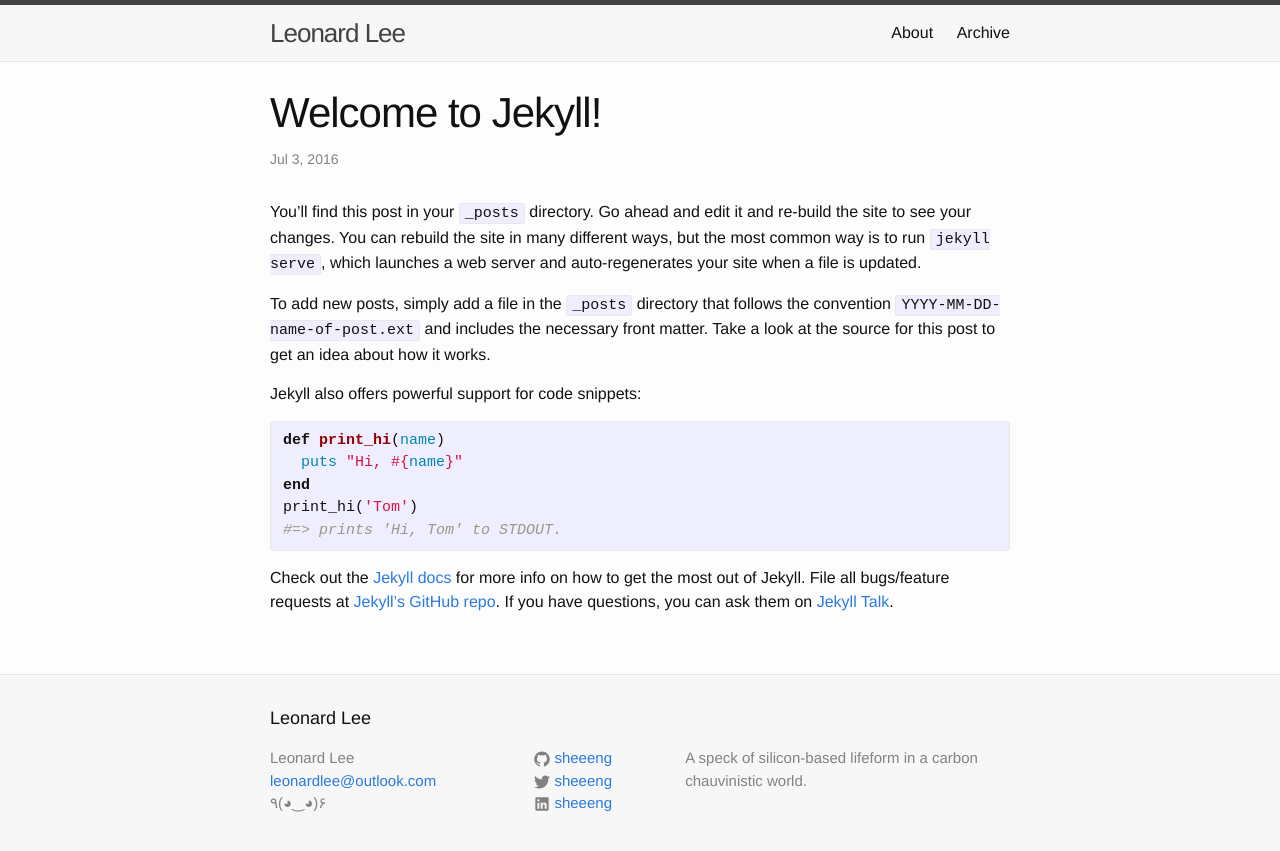
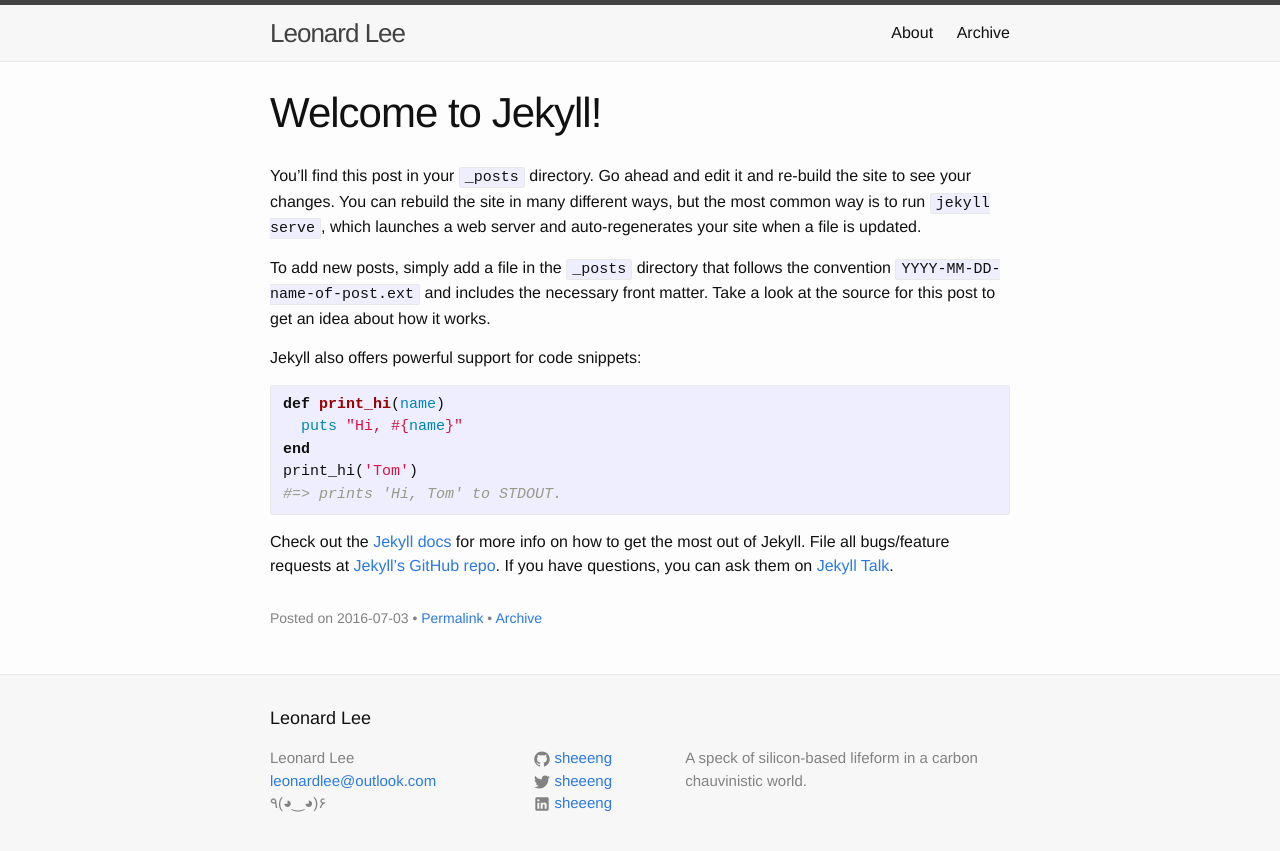
Before and after one commit to sheeeng/sheeeng.github.io, a Jekyll site: the page built from _posts/2016-07-03-welcome-to-jekyll.markdown, in a window 1280 px wide. Shown: the top 851 px of the page. Built offline with Jekyll 4.4.1, drawn with Linux system fonts in a browser that asks for light colours.

Commit message:
Ensure same layout.
Move <div class="post"> from _layout/post.html to _include/post.html.

The <div class="post"> element can be used from index.md as well.

```diff
--- /dev/null
+++ b/_includes/post.html
@@ -0,0 +1,20 @@
+<div class="post">
+
+	<header class="post-header">
+	<h1 class="post-title">{{ page.title }}</h1>
+	</header>
+
+	<article class="post-content">
+	{{ content }}
+	</article>
+
+	<footer>
+	<p class="post-meta">
+	Posted on {{ page.date | date: "%Y-%m-%d" }}
+	{% if page.author %} • {{ page.author }}{% endif %}{% if page.meta %} • {{ page.meta }}{% endif %}
+	{% if page.url %} • <a href="{{ page.url | prepend: site.baseurl }}">Permalink</a>{% endif %}
+	• <a href="/archive.html">Archive</a>
+	</p>
+	</footer>
+
+</div>
--- a/_layouts/post.html
+++ b/_layouts/post.html
@@ -1,15 +1,4 @@
 ---
 layout: default
 ---
-<article class="post" itemscope itemtype="http://schema.org/BlogPosting">
-
-  <header class="post-header">
-    <h1 class="post-title" itemprop="name headline">{{ page.title }}</h1>
-    <p class="post-meta"><time datetime="{{ page.date | date_to_xmlschema }}" itemprop="datePublished">{{ page.date | date: "%b %-d, %Y" }}</time>{% if page.author %} • <span itemprop="author" itemscope itemtype="http://schema.org/Person"><span itemprop="name">{{ page.author }}</span></span>{% endif %}</p>
-  </header>
-
-  <div class="post-content" itemprop="articleBody">
-    {{ content }}
-  </div>
-
-</article>
+{% include post.html %}
```
Also changed, not shown: index.md (added, +18 -0 lines).
